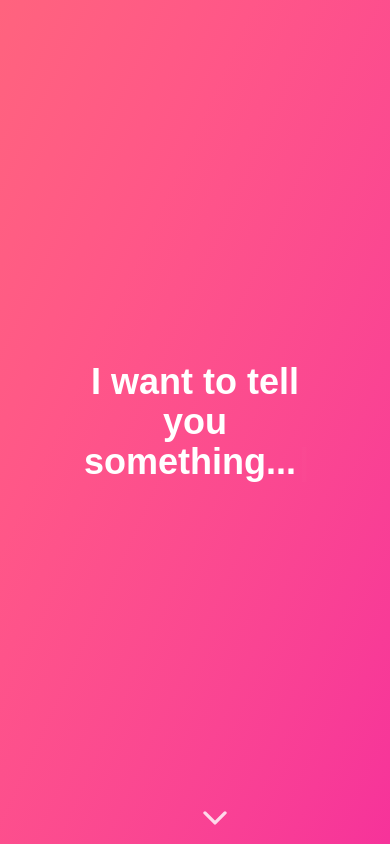
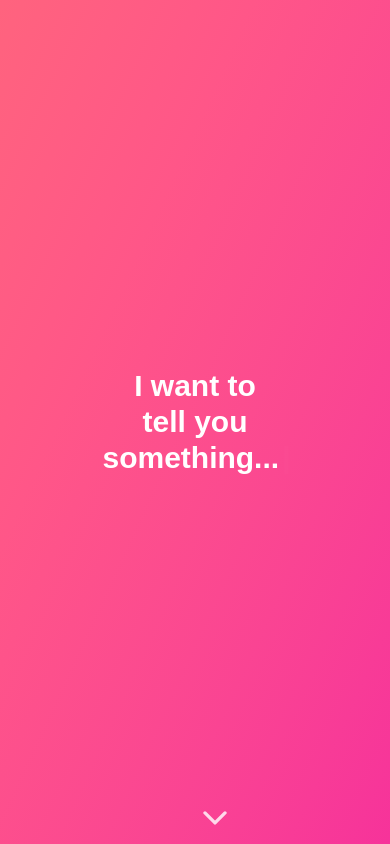
Before and after one commit to sairam4123/proposal-website, a Next.js app: page / in a window 390 px wide. Built offline with nearby package versions, Linux system fonts and the light colour scheme.

Commit message:
Update TypeOnView component styles and enhance text options in Home page

```diff
--- a/src/@components/TypeOnView.tsx
+++ b/src/@components/TypeOnView.tsx
@@ -10,7 +10,7 @@ export function TypeOnView({ text, loop }: { text: string | string[]; loop?: num
 
   return (
     <div ref={ref}>
-      <p className="text-4xl lg:text-5xl font-bold">
+      <p className="text-3xl lg:text-5xl text-balance font-bold">
         {inView && (
           <Typewriter
             words={Array.isArray(text) ? text : [text]}
--- a/src/app/layout.tsx
+++ b/src/app/layout.tsx
@@ -1,5 +1,5 @@
 import type { Metadata } from "next";
-import { Geist, Geist_Mono } from "next/font/google";
+// import { Geist, Geist_Mono } from "next/font/google";
 import "./globals.css";
 
 // const geistSans = Geist({
--- a/src/app/page.tsx
+++ b/src/app/page.tsx
@@ -90,7 +90,7 @@ export default function Home() {
             className="mt-4 px-6 py-2 bg-white text-pink-500 rounded-lg hover:bg-gray-200 transition-colors"
             onClick={handleNoClick}
           >
-            No, I don't!
+            No, I don&apos;t!
         </button>
         </div>
       </main>
@@ -118,7 +118,7 @@ export default function Home() {
       </main>
       <main className="flex flex-col items-center justify-center w-full flex-1 px-20 text-center min-h-screen snap-start relative">
         <div className="text-5xl font-bold">
-          <TypeOnView text={["I wanted to propose to you in Chennai.", "I wanted to travel in Vande Bharat with you!"]} />
+          <TypeOnView text={["I wanted to propose to you in Chennai.", "I wanted to travel in Vande Bharat with you!", "I asked you many times but you declined."]} />
         </div>
         <ScrollIndicator />
       </main>
```
